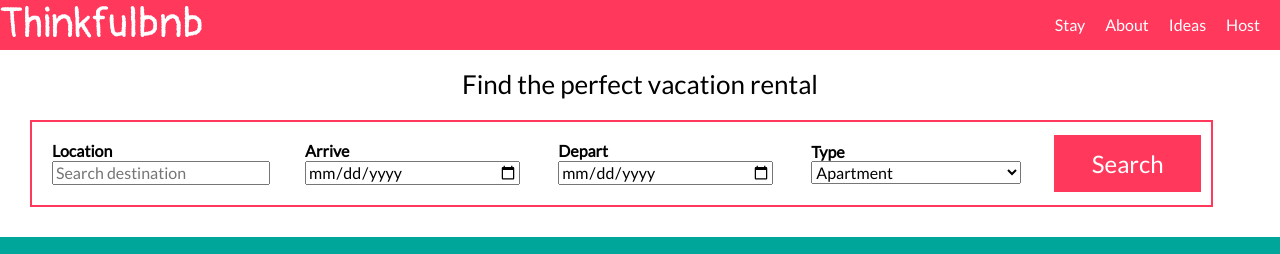
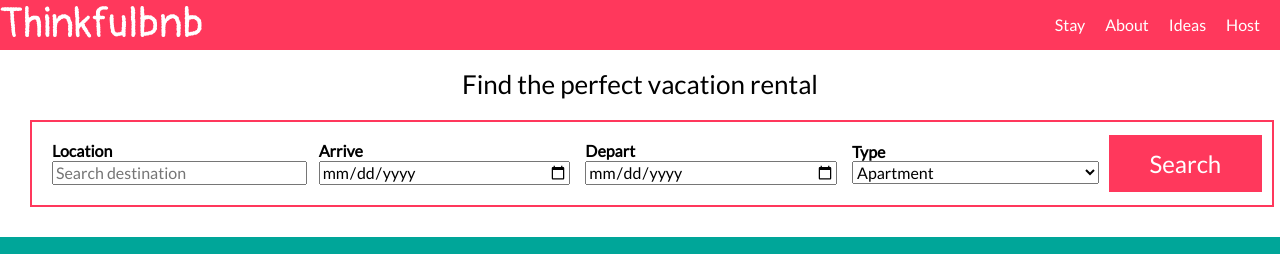
Before and after one commit to KeeksMcGee/thinkfulbnb, a plain HTML site: page index.html in a window 1280 px wide. Shown: the top 254 px of the page. Drawn offline with nearby package versions, Linux system fonts and the light colour scheme.

Commit message:
Updated CSS according to grader's review

```diff
--- a/style.css
+++ b/style.css
@@ -132,7 +132,7 @@ footer p {
 
 /* -------  Media Query -------- */
 
-@media all and (min-width: 200px) {
+@media all and (max-width: 320px) {
   .logo {
     font-size: 40px;
     text-align: center;
@@ -146,7 +146,7 @@ footer p {
   }
 }
 
-@media all and (min-width: 480px) {
+@media all and (min-width: 700px) {
   header {
     display: flex;
     justify-content: space-between;
@@ -169,10 +169,11 @@ footer p {
   }
 
   form {
-    width: 95%;
+    width: 100%;
     display: flex;
     align-items: center;
     justify-content: center;
+    flex-wrap: wrap;
   }
 
   form div {
@@ -185,9 +186,8 @@ footer p {
 
   form select,
   form input {
-
     margin-bottom: 0px;
-    width: 90%;
+    width: 100%;
     justify-content: space-evenly;
   }
 }
```
